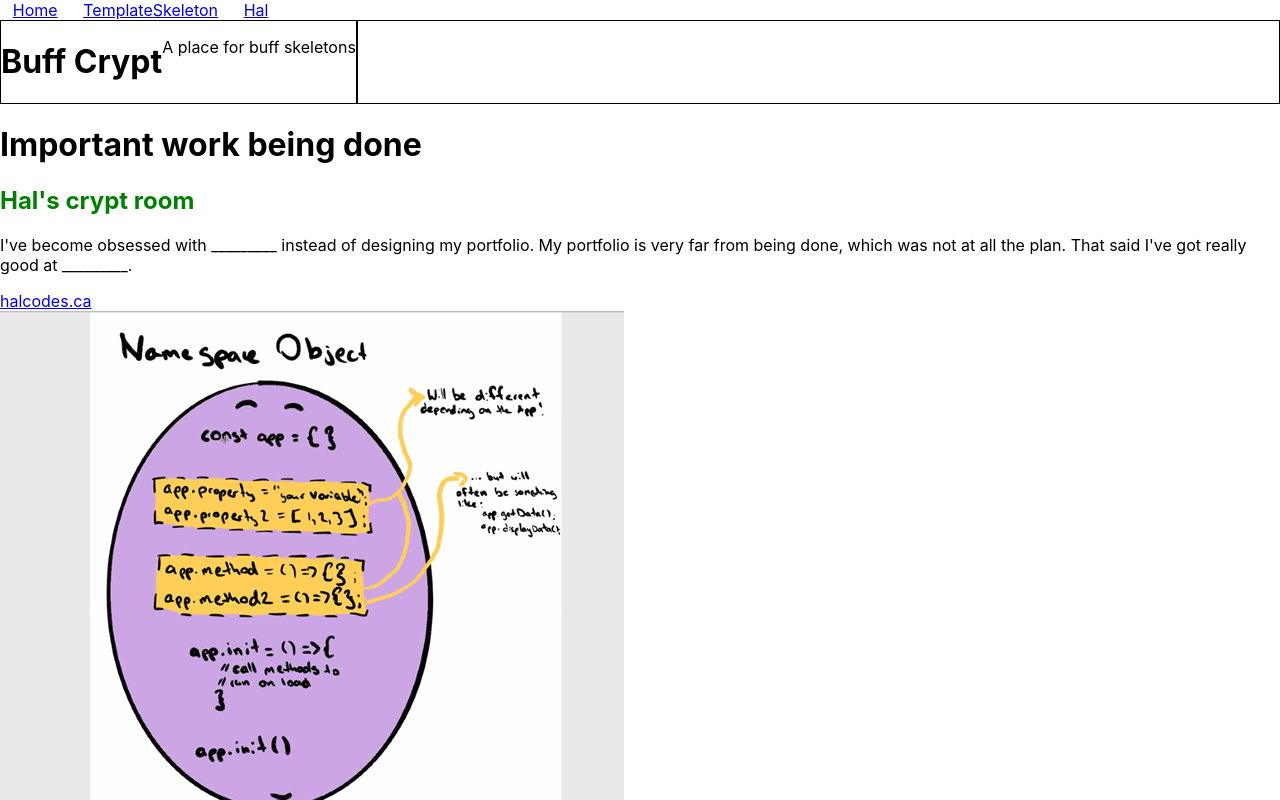
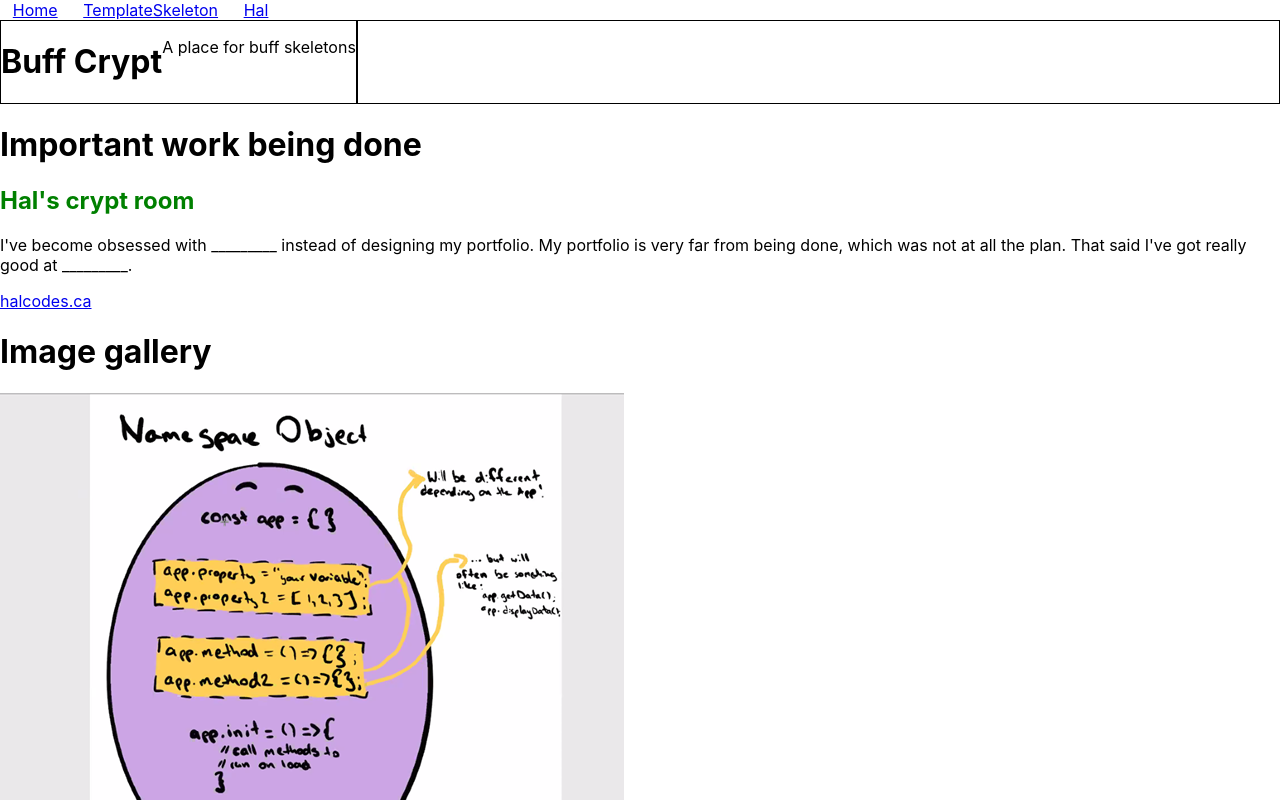
Before and after one commit to buff-skeletons/buff-crypt, a React (Create React App) app: page /Hal in a window 1280 px wide. Shown: the top 800 px of the page. Built offline with nearby package versions, Linux system fonts and the light colour scheme.

Commit message:
added an h1 :muscle: :bone: :dog:

```diff
--- a/src/App.js
+++ b/src/App.js
@@ -29,6 +29,7 @@
 				<Hal />
 			</Route>
 			<div className="imgGallery">
+				<h1>Image gallery</h1>
 				<img src={image1} alt="a purple egg" />
 			</div>
 		</Router>
```
